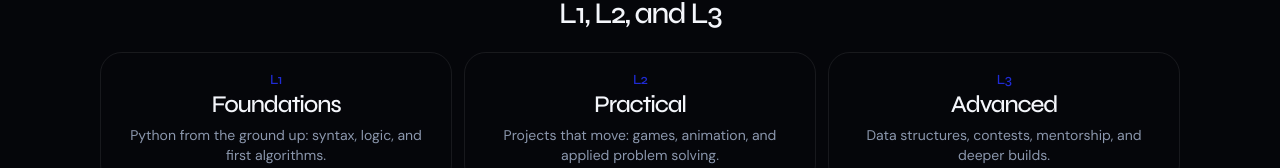
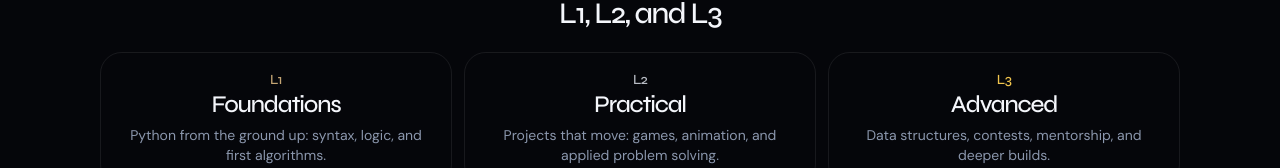
Before and after one commit to mittanshbhatia/Syntaxia, a Next.js app: page /join in a window 1280 px wide. Shown: the part 1160-1328 px from the top of the page. Built offline with nearby package versions, Linux system fonts and the light colour scheme; no server answers.

Commit message:
Apply track accent colors on the Join page cards.

```diff
--- a/app/join/page.tsx
+++ b/app/join/page.tsx
@@ -98,7 +98,9 @@ export default async function JoinPage() {
             {tracks.map((track, index) => (
               <Reveal key={track.id} delay={(index + 1) as 1 | 2 | 3}>
                 <article className="rounded-[1.35rem] border border-[var(--line)] p-5 text-center">
-                  <p className="display text-sm text-[var(--brand)]">{track.level}</p>
+                  <p className="display text-center text-sm" style={{ color: track.accent }}>
+                    {track.level}
+                  </p>
                   <h3 className="display mt-2 text-2xl text-[var(--ink)]">{track.name}</h3>
                   <p className="mt-2 text-sm text-[var(--muted)]">{track.summary}</p>
                 </article>
```
